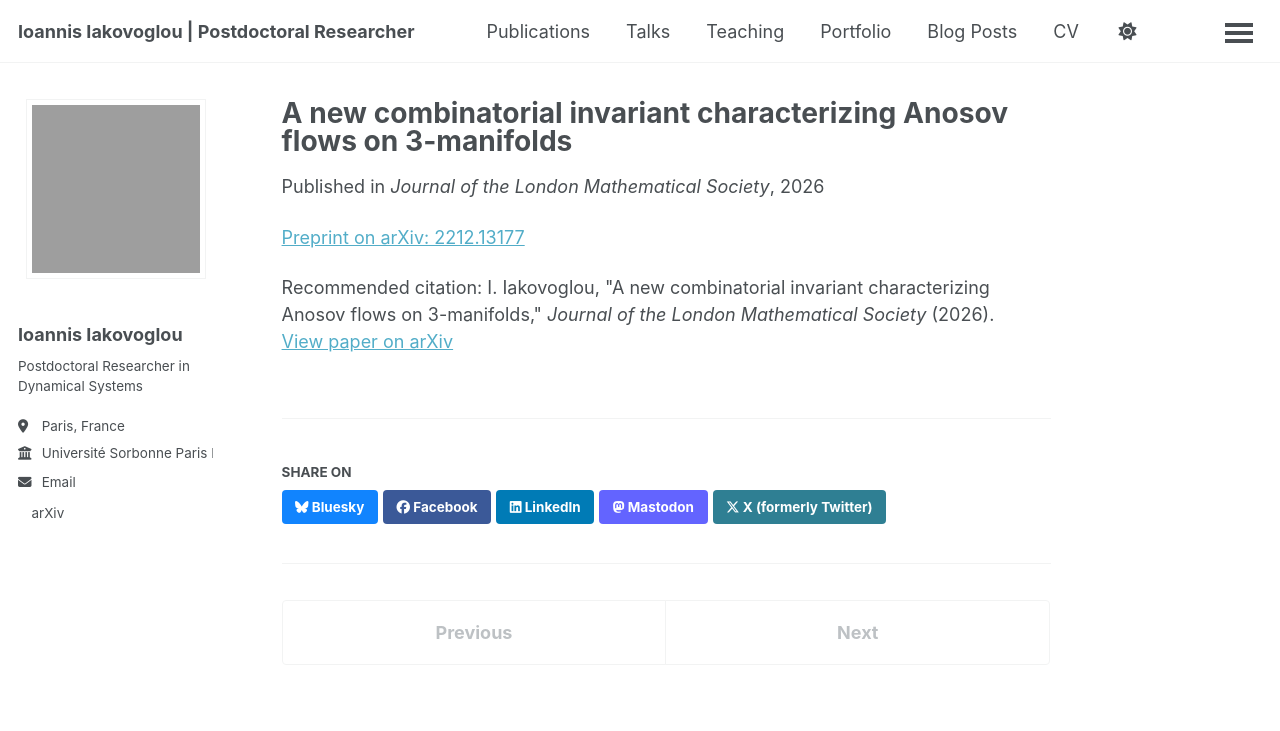
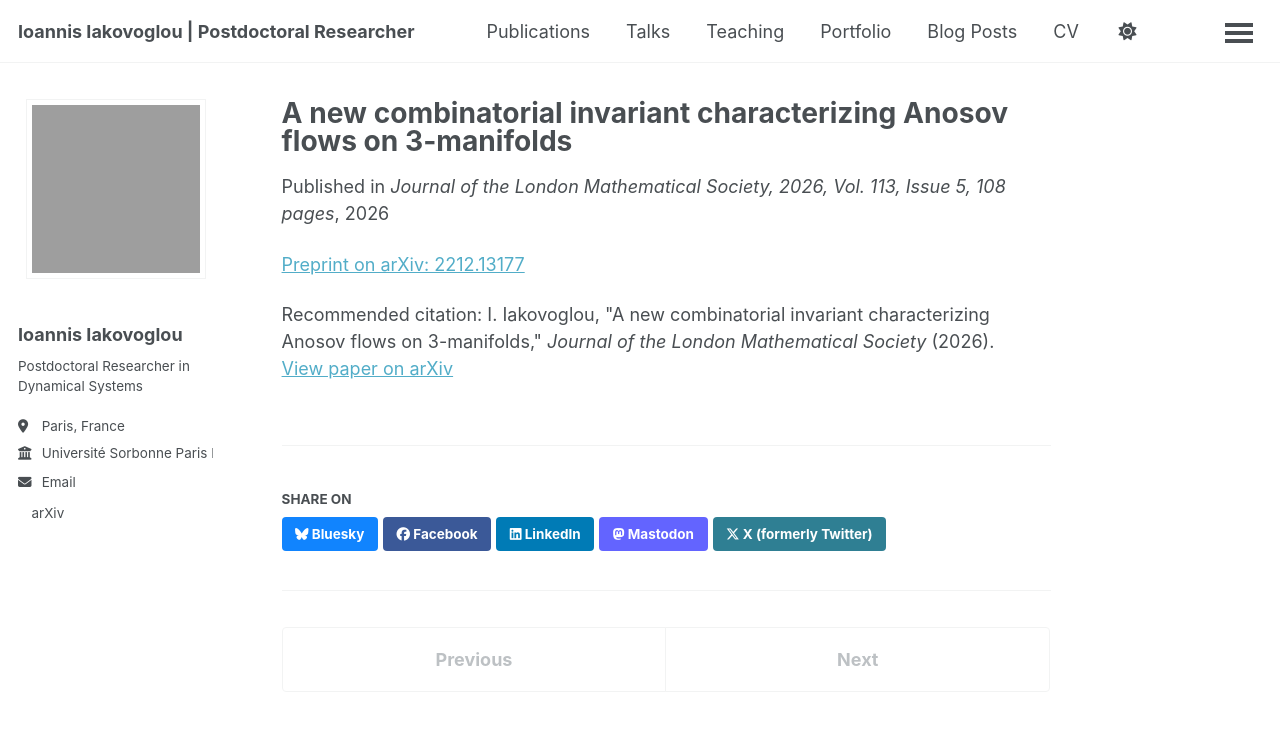
Before and after one commit to ioannisiakovoglou/ioannisiakovoglou.github.io, a Jekyll site: the page built from _publications/Anewcombinatorialinvariant.md, in a window 1280 px wide. Shown: the top 731 px of the page. Built offline with Jekyll 4.4.1, drawn with Linux system fonts in a browser that asks for light colours; a script bundle is joined from its source files by our own code; a style sheet for code colours, icons or effects is not loaded.

Commit message:
Update venue details in publication metadata

```diff
--- a/_publications/Anewcombinatorialinvariant.md
+++ b/_publications/Anewcombinatorialinvariant.md
@@ -5,7 +5,7 @@ category: manuscripts
 permalink: /publication/new-combinatorial-invariant
 excerpt: "A new combinatorial invariant characterizing Anosov flows on 3-manifolds."
 date: 2026-01-01
-venue: "Journal of the London Mathematical Society"
+venue: "Journal of the London Mathematical Society, 2026, Vol. 113, Issue 5, 108 pages"
 paperurl: "https://arxiv.org/abs/2212.13177"
 citation: 'I. Iakovoglou, "A new combinatorial invariant characterizing Anosov flows on 3-manifolds," <i>Journal of the London Mathematical Society</i> (2026).'
 ---
```
